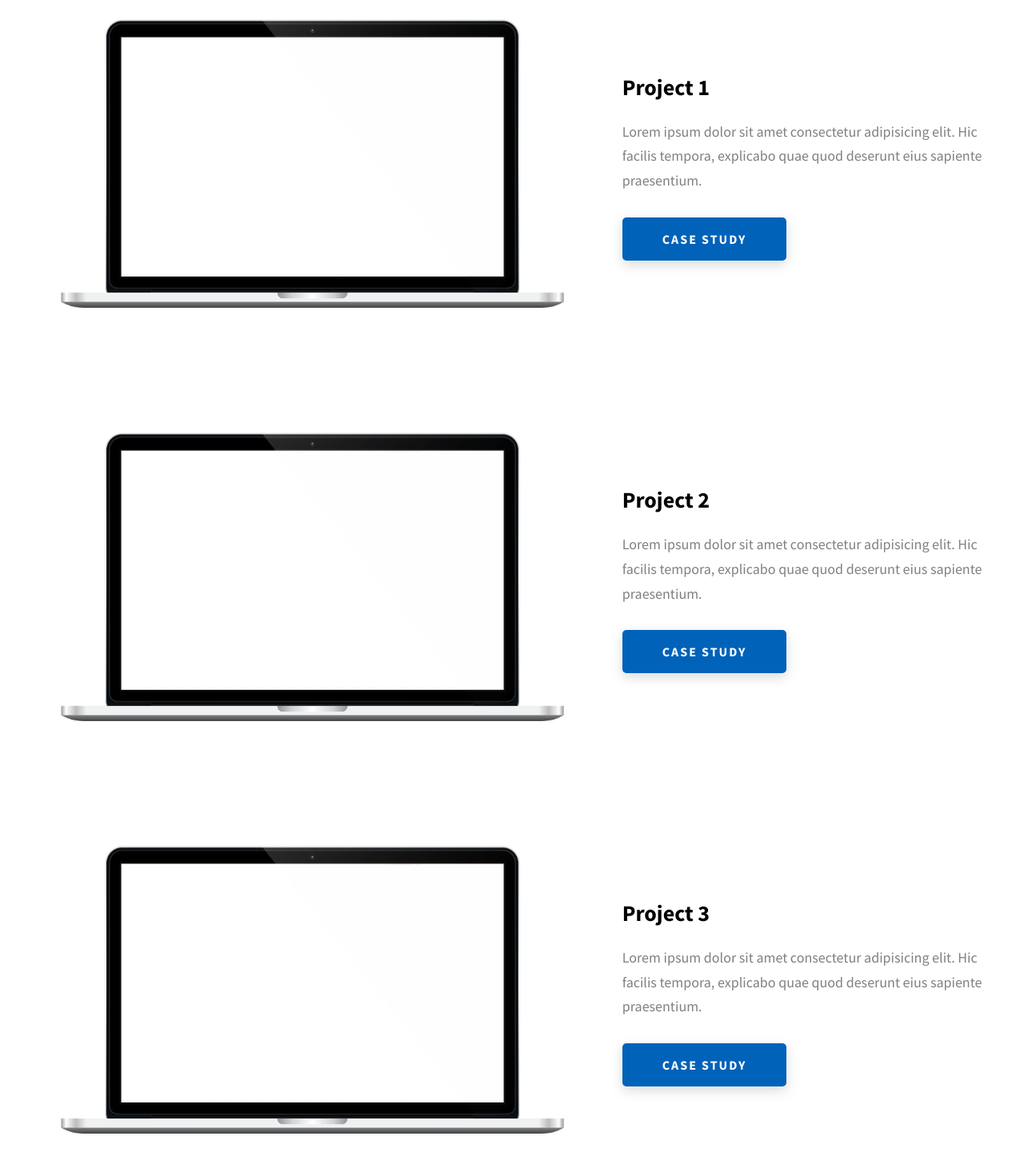
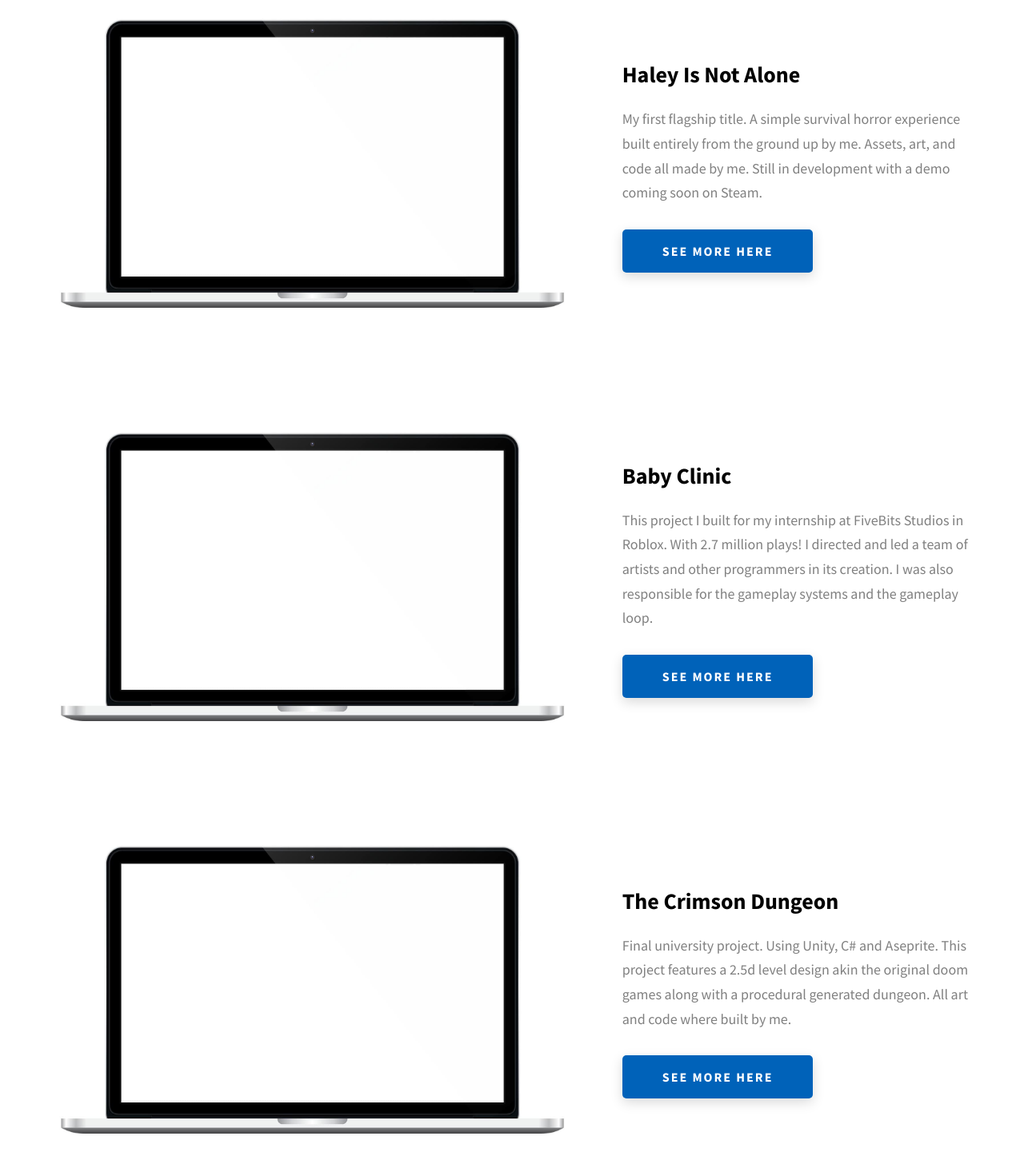
Before and after one commit to dgonzalez2/dgonzalez2.github.io, a website: page index.html in a window 1280 px wide. Shown: the part 2094-3540 px from the top of the page at 80% size. Drawn offline with Linux system fonts and the light colour scheme.

Commit message:
and another one

```diff
--- a/index.html
+++ b/index.html
@@ -222,17 +222,16 @@
               />
             </div>
             <div class="projects__row-content">
-              <h3 class="projects__row-content-title">Project 1</h3>
+              <h3 class="projects__row-content-title">Haley Is Not Alone</h3>
               <p class="projects__row-content-desc">
-                Lorem ipsum dolor sit amet consectetur adipisicing elit. Hic
-                facilis tempora, explicabo quae quod deserunt eius sapiente
-                praesentium.
+                My first flagship title. A simple survival horror experience built entirely from the ground up by me.
+                Assets, art, and code all made by me. Still in development with a demo coming soon on Steam.
               </p>
               <a
                 href="./project-1.html"
                 class="btn btn--med btn--theme dynamicBgClr"
                 target="_blank"
-                >Case Study</a
+                >See more here</a
               >
             </div>
           </div>
@@ -246,17 +245,17 @@
               />
             </div>
             <div class="projects__row-content">
-              <h3 class="projects__row-content-title">Project 2</h3>
+              <h3 class="projects__row-content-title">Baby Clinic</h3>
               <p class="projects__row-content-desc">
-                Lorem ipsum dolor sit amet consectetur adipisicing elit. Hic
-                facilis tempora, explicabo quae quod deserunt eius sapiente
-                praesentium.
+                This project I built for my internship at FiveBits Studios in Roblox. With 2.7 million plays!
+                I directed and led a team of artists and other programmers in its creation.
+                I was also responsible for the gameplay systems and the gameplay loop.
               </p>
               <a
                 href="./project-2.html"
                 class="btn btn--med btn--theme dynamicBgClr"
                 target="_blank"
-                >Case Study</a
+                >See more here</a
               >
             </div>
           </div>
@@ -270,17 +269,16 @@
               />
             </div>
             <div class="projects__row-content">
-              <h3 class="projects__row-content-title">Project 3</h3>
+              <h3 class="projects__row-content-title">The Crimson Dungeon</h3>
               <p class="projects__row-content-desc">
-                Lorem ipsum dolor sit amet consectetur adipisicing elit. Hic
-                facilis tempora, explicabo quae quod deserunt eius sapiente
-                praesentium.
+                Final university project. Using Unity, C# and Aseprite. This project features a 2.5d level design
+                akin the original doom games along with a procedural generated dungeon. All art and code where built by me.
               </p>
               <a
                 href="./project-3.html"
                 class="btn btn--med btn--theme dynamicBgClr"
                 target="_blank"
-                >Case Study</a
+                >See more here</a
               >
             </div>
           </div>
```
